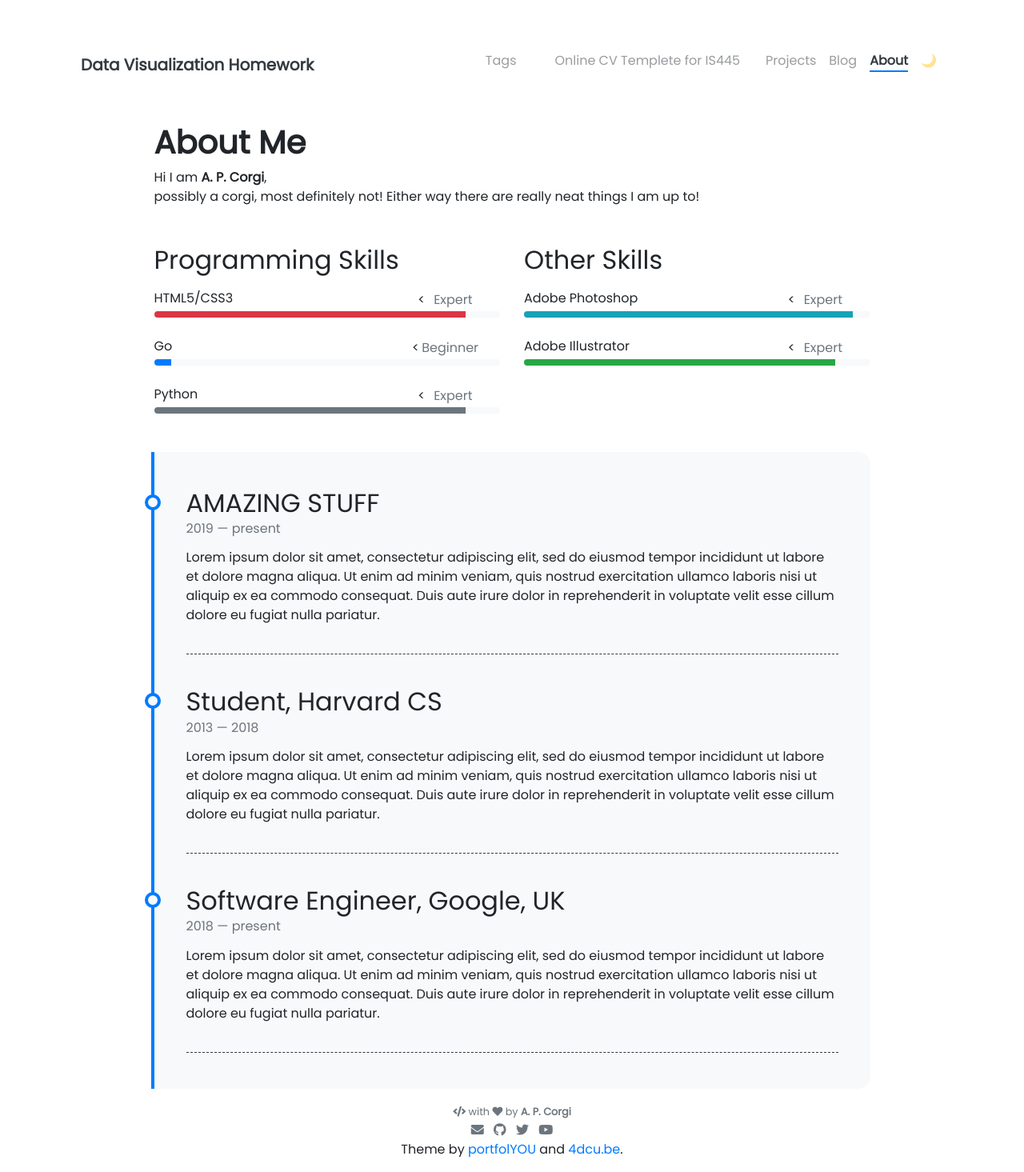
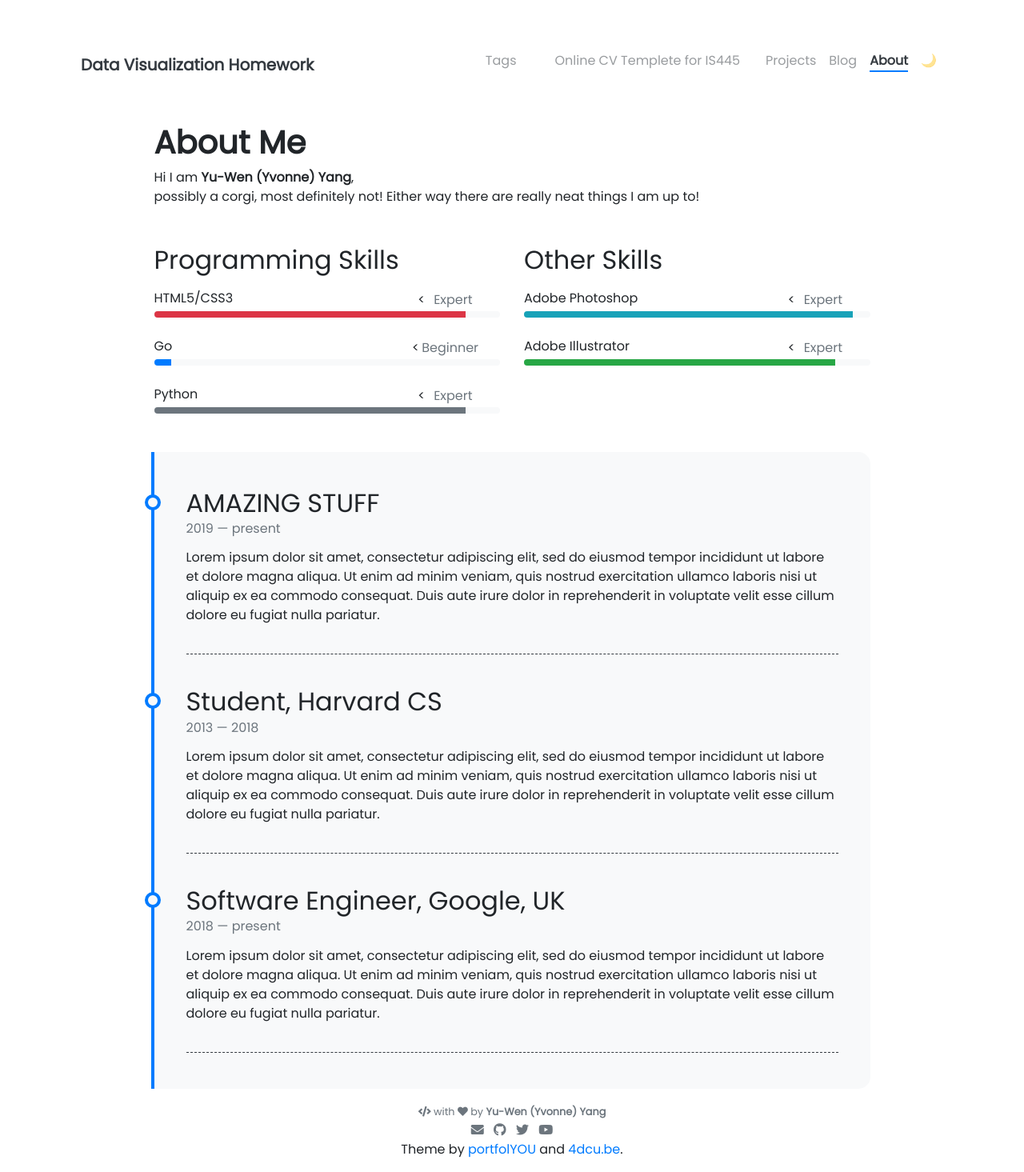
Before and after one commit to yvonneyangyan/yvonneyangyan.github.io, a Jekyll site: the page built from online_cv_public-main/pages/about.md, in a window 1280 px wide. Shown: the whole page at 80% size. Built offline with Jekyll 4.4.1, drawn with Linux system fonts in a browser that asks for light colours; nearby versions of some CDN libraries.

Commit message:
Update _config.yml

```diff
--- a/_config.yml
+++ b/_config.yml
@@ -34,7 +34,7 @@ nav_exclude:                                            # The following paths ar
 
 ### Author Info ###
 author:
-  name              : A. P. Corgi
+  name              : Yu-Wen (Yvonne) Yang
   image             : https://media.tenor.com/8RcIoWTKYR4AAAAe/scuze-corgi.png
 #  behance           : your_username
 # dribbble          : your_username
```
